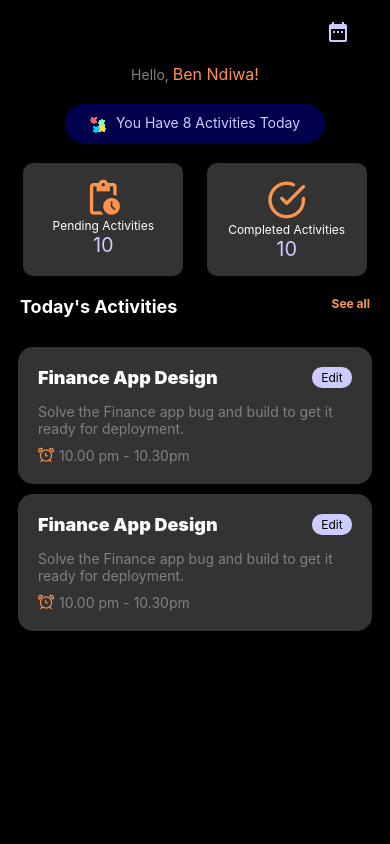
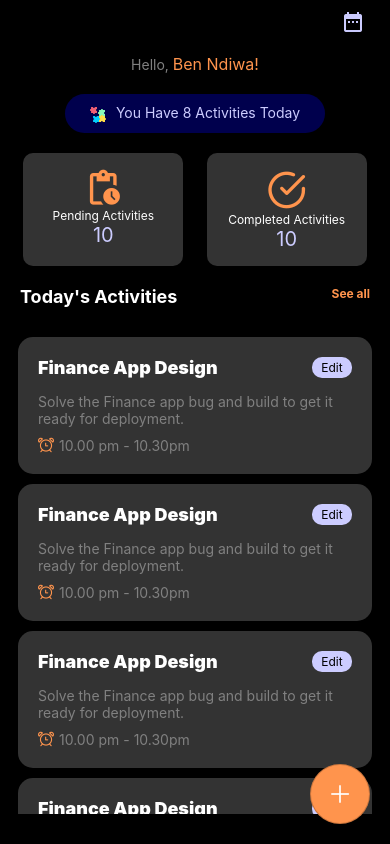
Before and after one commit to Benson306/reminder-app, a React Native app: screen /Home in a window 390 px wide. Built offline with nearby package versions, Linux system fonts and the light colour scheme.

Commit message:
Floating button

```diff
--- a/package.json
+++ b/package.json
@@ -10,6 +10,7 @@
   },
   "dependencies": {
     "@expo/vector-icons": "^13.0.0",
+    "@react-navigation/bottom-tabs": "^6.5.7",
     "@react-navigation/native": "^6.1.6",
     "@react-navigation/native-stack": "^6.9.12",
     "expo": "~48.0.18",
--- a/src/components/Card.js
+++ b/src/components/Card.js
@@ -1,4 +1,4 @@
-import { Image, Text, View } from "react-native";
+import { Image, Text, TouchableOpacity, View } from "react-native";
 
 const Card = (props) => {
     return ( <View style={{
@@ -11,7 +11,11 @@ const Card = (props) => {
     }}>
         <View style={{flexDirection:'row', justifyContent:'space-between'}}>
             <Text style={{color:'white', fontWeight: '900', fontSize:18}}>{props.title}</Text>
-            <Text style={{backgroundColor: '#ccccff', padding:3, borderRadius:10, fontSize:12, width:40, textAlign:'center'}}>Edit</Text>
+
+
+            <TouchableOpacity>
+                <Text style={{backgroundColor: '#ccccff', padding:3, borderRadius:10, fontSize:12, width:40, textAlign:'center'}}>Edit</Text>
+            </TouchableOpacity>
         </View>
         <Text style={{color: 'gray', marginTop:15}}>{props.description}</Text>
         <View style={{flexDirection:'row', marginTop: 10}}>
--- a/src/components/Home.js
+++ b/src/components/Home.js
@@ -1,15 +1,18 @@
-import { Image, ScrollView, StyleSheet, Text, View } from "react-native";
+import { Image, ScrollView, StyleSheet, Text, TouchableOpacity, View } from "react-native";
 import { useSafeAreaInsets } from "react-native-safe-area-context";
 import { MaterialIcons } from '@expo/vector-icons';
 import { Feather } from '@expo/vector-icons';
 import Card from "./Card";
+import { AntDesign } from '@expo/vector-icons';
 
 const Home = () => {
     const insets = useSafeAreaInsets();
 
     return ( <View style={{ flex: 1, paddingTop: insets.top, paddingBottom: insets.bottom, paddingLeft: insets.left, paddingRight: insets.right, backgroundColor: '#000' }}>
 
-        <MaterialIcons name="date-range" size={24} color="#ccccff" style={{marginTop: 20, paddingRight:40, alignSelf:'flex-end'}} />
+        <TouchableOpacity>
+            <MaterialIcons name="date-range" size={24} color="#ccccff" style={{marginTop: 10, paddingRight:25, alignSelf:'flex-end'}} />
+        </TouchableOpacity>
 
 
         <Text style={{color:'gray', alignSelf:'center', marginTop:20}}>Hello, <Text style={{color:'#ff944d', fontSize:16}} >Ben Ndiwa!</Text></Text>
@@ -42,10 +45,38 @@ const Home = () => {
 
         <View style={{margin:20, flexDirection:'row', justifyContent:'space-between'}}>
             <Text style={{color:'#fff', fontSize: 18, fontWeight:'bold'}}>Today's Activities</Text>
-            <Text style={{color:'#ff944d', fontSize: 12, fontWeight:'bold'}}>See all</Text>
+            <TouchableOpacity>
+                <Text style={{color:'#ff944d', fontSize: 12, fontWeight:'bold'}}>See all</Text>
+            </TouchableOpacity>
         </View>
 
-        <ScrollView style={{marginBottom:10}}>
+        <TouchableOpacity
+            style={{
+            borderWidth: 1,
+            borderColor: 'rgba(0,0,0,0.2)',
+            alignItems: 'center',
+            justifyContent: 'center',
+            width: 60,
+            position: 'absolute',
+            bottom: 20,
+            right: 20,
+            height: 60,
+            backgroundColor: '#ff944d',
+            borderRadius: 100,
+            zIndex:1
+
+            }}
+        >
+            <AntDesign name="plus" size={24} color="#fff" />
+        </TouchableOpacity>
+
+        <ScrollView style={{marginBottom:30}}>
+            <Card title="Finance App Design" description="Solve the Finance app bug and build to get it ready for deployment." starttime="10.00 pm" endtime="10.30pm" />
+            <Card title="Finance App Design" description="Solve the Finance app bug and build to get it ready for deployment." starttime="10.00 pm" endtime="10.30pm" />
+            <Card title="Finance App Design" description="Solve the Finance app bug and build to get it ready for deployment." starttime="10.00 pm" endtime="10.30pm" />
+            <Card title="Finance App Design" description="Solve the Finance app bug and build to get it ready for deployment." starttime="10.00 pm" endtime="10.30pm" />
+            <Card title="Finance App Design" description="Solve the Finance app bug and build to get it ready for deployment." starttime="10.00 pm" endtime="10.30pm" />
+            <Card title="Finance App Design" description="Solve the Finance app bug and build to get it ready for deployment." starttime="10.00 pm" endtime="10.30pm" />
             <Card title="Finance App Design" description="Solve the Finance app bug and build to get it ready for deployment." starttime="10.00 pm" endtime="10.30pm" />
             <Card title="Finance App Design" description="Solve the Finance app bug and build to get it ready for deployment." starttime="10.00 pm" endtime="10.30pm" />
         </ScrollView>
```
Also changed, not shown: src/utils/TabsStack.js (deleted), 1 other file (tests, documents, lock files or other folders).
